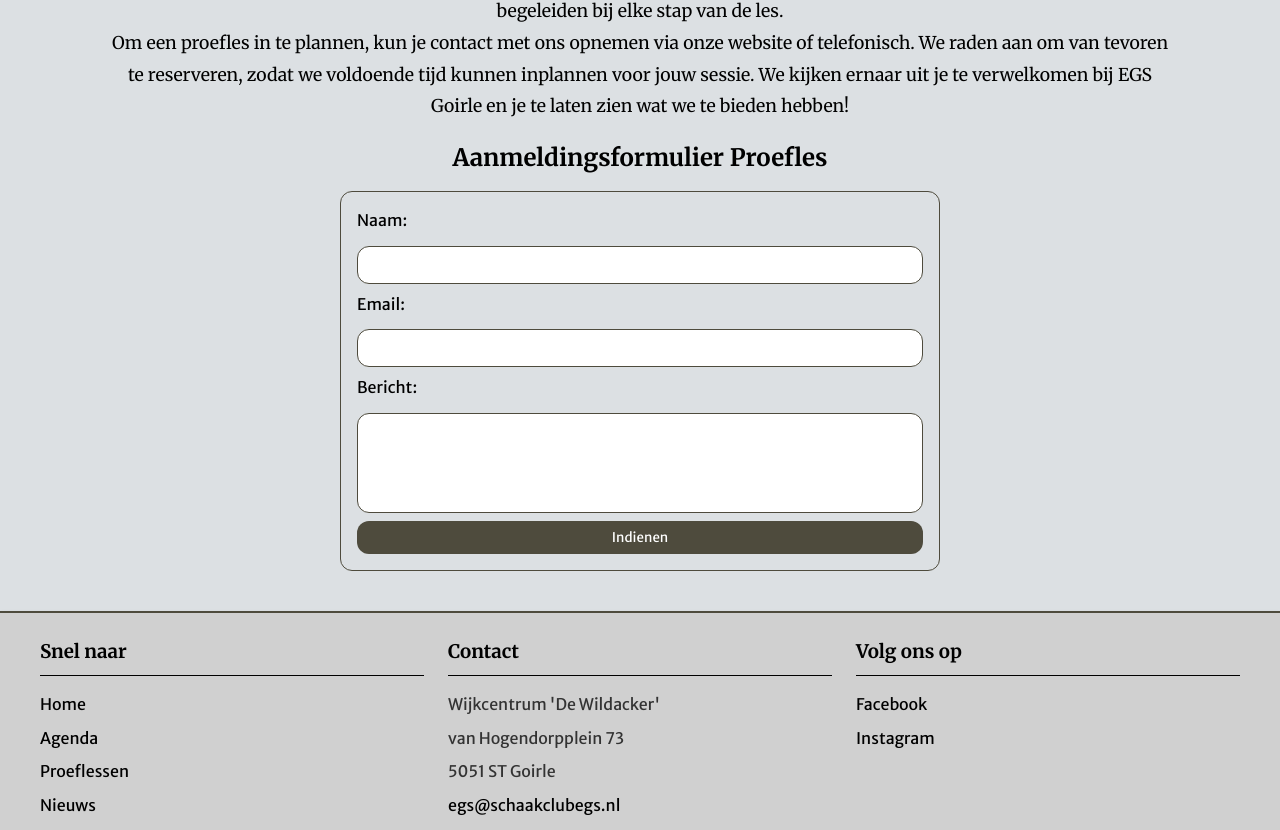
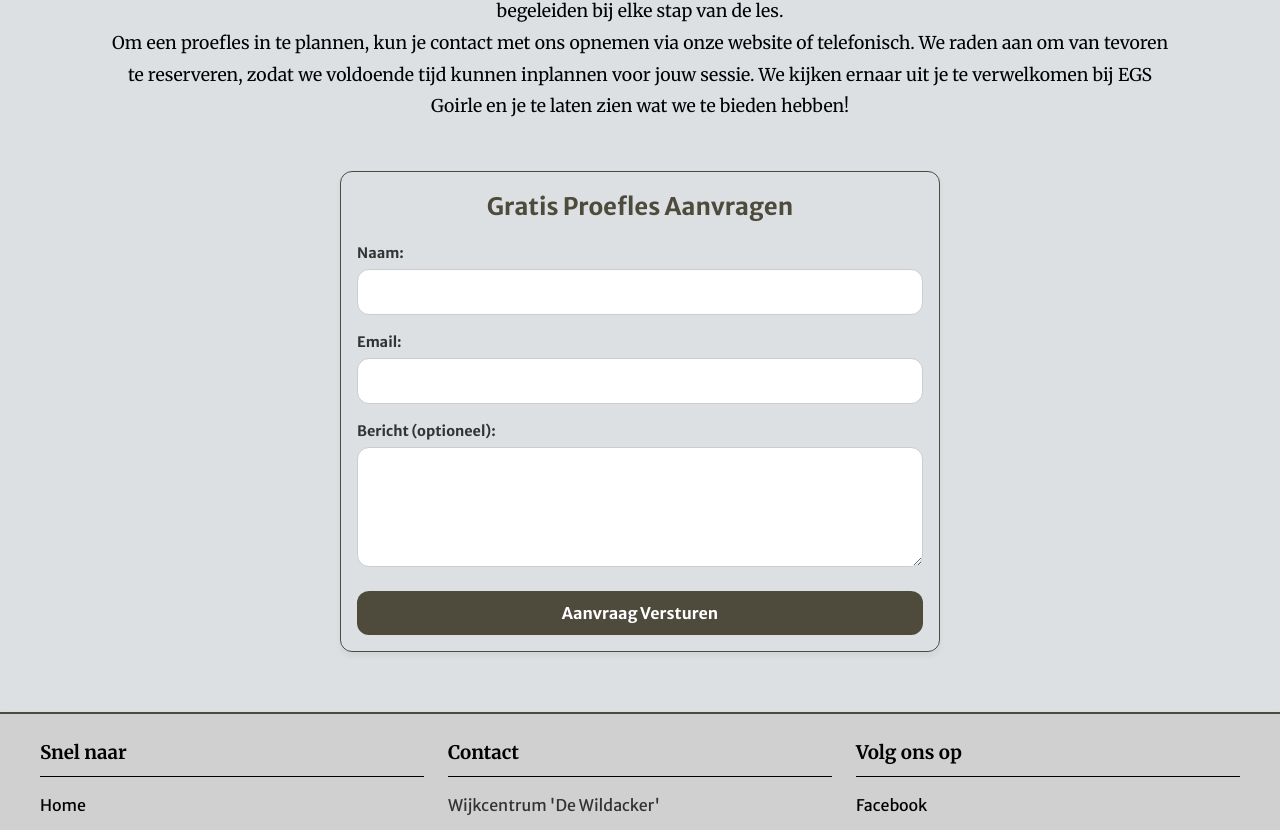
Before and after one commit to CodingDiederik/EGS-Website, a Next.js app: page /proefles in a window 1280 px wide. Shown: the part 678-1508 px from the top of the page. Built offline with nearby package versions, Linux system fonts and the light colour scheme; no server answers.

Commit message:
fix: update form (#27)

```diff
--- a/src/app/proefles/page.tsx
+++ b/src/app/proefles/page.tsx
@@ -33,7 +33,6 @@ export default function Proefles() {
               sessie. We kijken ernaar uit je te verwelkomen bij EGS Goirle en
               je te laten zien wat we te bieden hebben!
             </p>
-            <h3>Aanmeldingsformulier Proefles</h3>
           </>
         }
       />
--- a/src/components/proefles/ProeflesForm.module.css
+++ b/src/components/proefles/ProeflesForm.module.css
@@ -1,44 +1,118 @@
 .container {
   max-width: 600px;
-  margin: -50px auto 40px auto;
+  margin: 0px auto 60px auto;
   padding: var(--spacing-medium);
   background-color: var(--background-light);
   border: 1px solid var(--accent-primary);
   border-radius: var(--border-radius);
+  box-shadow: 0 4px 6px rgba(0, 0, 0, 0.05);
+}
+
+.heading {
+  margin-bottom: var(--spacing-medium);
+  text-align: center;
+  font-family: var(--font-secondary);
+  color: var(--accent-primary);
 }
 
 .form {
   display: flex;
   flex-direction: column;
-  gap: var(--spacing-small);
+  gap: var(--spacing-medium);
+}
+
+.fieldGroup {
+  display: flex;
+  flex-direction: column;
+  gap: 0.25rem;
 }
 
 .label {
   font-family: var(--font-secondary);
-  font-weight: 500;
-  margin-bottom: calc(var(--spacing-small) / 2);
+  font-weight: 600;
+  font-size: 0.9rem;
+  color: #333;
 }
 
 .input,
-.select,
 .textarea {
-  padding: var(--spacing-small);
-  border: 1px solid var(--accent-primary);
+  padding: 0.75rem;
+  border: 1px solid #ccc;
   border-radius: var(--border-radius);
   font-family: var(--font-primary);
   font-size: 1rem;
+  transition:
+    border-color 0.2s,
+    box-shadow 0.2s;
+  width: 100%;
+  box-sizing: border-box; /* Important for padding */
 }
 
+/* Focus State */
 .input:focus,
-.select:focus,
 .textarea:focus {
   outline: none;
   border-color: var(--accent-secondary);
-  box-shadow: 0 0 0 3px var(--accent-secondary-light);
+  box-shadow: 0 0 0 3px rgba(237, 211, 99, 0.1);
+}
+
+/* Error State for Inputs */
+.inputError {
+  border-color: #e53e3e !important;
+  background-color: #fff5f5;
+}
+
+.errorText {
+  color: #e53e3e;
+  font-size: 0.85rem;
+  margin-top: 0.25rem;
 }
 
 .textarea {
-  resize: none;
-  overflow: auto;
-  min-height: 100px;
+  resize: vertical;
+  min-height: 120px;
 }
+
+/* Button Styling */
+.submitButton {
+  margin-top: 0.5rem;
+  padding: 0.75rem 1.5rem;
+  background-color: var(--accent-primary);
+  color: white;
+  border: none;
+  border-radius: var(--border-radius);
+  font-size: 1rem;
+  font-weight: 600;
+  cursor: pointer;
+  transition: background-color 0.2s;
+}
+
+.submitButton:hover:not(:disabled) {
+  background-color: var(--accent-secondary);
+}
+
+.submitButton:disabled {
+  background-color: #ccc;
+  cursor: not-allowed;
+  opacity: 0.7;
+}
+
+/* Status Messages */
+.statusMessage {
+  padding: 0.75rem;
+  border-radius: var(--border-radius);
+  font-size: 0.9rem;
+  text-align: center;
+}
+
+.success {
+  background-color: #d1fae5; /* Light green */
+  color: #065f46; /* Dark green */
+  border: 1px solid #a7f3d0;
+}
+
+.error {
+  background-color: #fee2e2; /* Light red */
+  color: #991b1b; /* Dark red */
+  border: 1px solid #fecaca;
+}
--- a/src/components/proefles/ProeflesForm.tsx
+++ b/src/components/proefles/ProeflesForm.tsx
@@ -1,21 +1,138 @@
 'use client';
 import styles from './ProeflesForm.module.css';
+import { useState } from 'react';
 
 const ProeflesForm = () => {
+  const [status, setStatus] = useState<
+    'idle' | 'loading' | 'success' | 'error'
+  >('idle');
+  const [statusMessage, setStatusMessage] = useState<string>('');
+  const [fieldErrors, setFieldErrors] = useState<{ [key: string]: string }>({});
+
+  const validateForm = (formData: FormData) => {
+    const errors: { [key: string]: string } = {};
+    const name = formData.get('person-name') as string;
+    const email = formData.get('email') as string;
+
+    if (!name || name.trim().length < 2) {
+      errors['person-name'] = 'Voer a.u.b. een geldige naam in.';
+    }
+
+    const emailRegex = /^[a-zA-Z0-9._%+-]+@[a-zA-Z0-9.-]+\.[a-zA-Z]{2,}$/;
+    if (!email || !emailRegex.test(email)) {
+      errors['email'] = 'Voer a.u.b. een geldig emailadres in.';
+    }
+
+    return errors;
+  };
+
+  const handleSubmit = async (event: React.FormEvent<HTMLFormElement>) => {
+    event.preventDefault();
+
+    setFieldErrors({});
+    setStatus('loading');
+    setStatusMessage('');
+
+    const form = event.currentTarget;
+    const body = new FormData(form);
+
+    // 1. Client-side Validation
+    const validationErrors = validateForm(body);
+    if (Object.keys(validationErrors).length > 0) {
+      setFieldErrors(validationErrors);
+      setStatus('error');
+      setStatusMessage('Controleer de rood gemarkeerde velden.');
+      return;
+    }
+
+    // 2. Add Necessary Hidden Fields
+    body.append('_wpcf7_unit_tag', 'wpcf7-f78-p1-o1'); // CF7 Unit Tag
+
+    try {
+      const response = await fetch(form.action, {
+        method: form.method,
+        body: body,
+      });
+
+      if (!response.ok) {
+        throw new Error(`Server error: ${response.status}`);
+      }
+
+      const data = await response.json();
+
+      if (data.status === 'mail_sent') {
+        setStatus('success');
+        setStatusMessage('Bedankt! Uw aanvraag is succesvol verzonden.');
+        form.reset();
+      } else if (data.status === 'spam') {
+        setStatus('error');
+        setStatusMessage(
+          'Uw bericht is gemarkeerd als spam. Probeer het later opnieuw.',
+        );
+      } else if (data.status === 'validation_failed') {
+        setStatus('error');
+        setStatusMessage(data.message || 'Er zijn validatiefouten.');
+        if (data.invalid_fields) {
+          const serverErrors: { [key: string]: string } = {};
+          data.invalid_fields.forEach(
+            (field: { field: string; message: string }) => {
+              serverErrors[field.field] = field.message;
+            },
+          );
+          setFieldErrors(serverErrors);
+        }
+      } else {
+        setStatus('error');
+        setStatusMessage(
+          data.message || 'Er is iets misgegaan bij het verzenden.',
+        );
+      }
+    } catch (error) {
+      console.error(error);
+      setStatus('error');
+      setStatusMessage('Er is een technische fout opgetreden.');
+    }
+  };
+
   return (
     <div className={styles.container}>
-      <form className={styles.form}>
-        <label htmlFor="naam" className={styles.label}>
+      <h2 className={styles.heading}>Gratis Proefles Aanvragen</h2>
+
+      <form
+        className={styles.form}
+        action={
+          process.env.NEXT_PUBLIC_FORMS_URL ||
+          (() => {
+            throw new Error('FORMS_URL not defined');
+          })()
+        }
+        method="post"
+        onSubmit={handleSubmit}
+        noValidate
+      >
+        {/* NAME */}
+        <div className={styles.fieldGroup}>
+          <label htmlFor="person-name" className={styles.label}>
             Naam:
           </label>
           <input
             type="text"
-          id="naam"
-          name="naam"
-          required
-          className={styles.input}
+            id="person-name"
+            name="person-name"
+            className={`${styles.input} ${
+              fieldErrors['person-name'] ? styles.inputError : ''
+            }`}
+            disabled={status === 'loading'}
           />
+          {fieldErrors['person-name'] && (
+            <span className={styles.errorText}>
+              {fieldErrors['person-name']}
+            </span>
+          )}
+        </div>
 
+        {/* EMAIL */}
+        <div className={styles.fieldGroup}>
           <label htmlFor="email" className={styles.label}>
             Email:
           </label>
@@ -23,27 +140,55 @@ const ProeflesForm = () => {
             type="email"
             id="email"
             name="email"
-          required
-          className={styles.input}
+            className={`${styles.input} ${
+              fieldErrors['email'] ? styles.inputError : ''
+            }`}
+            disabled={status === 'loading'}
           />
+          {fieldErrors['email'] && (
+            <span
+              className={styles.errorText}
+              aria-describedby="Email is geen geldig formaat"
+            >
+              {fieldErrors['email']}
+            </span>
+          )}
+        </div>
 
-        <label htmlFor="bericht" className={styles.label}>
-          Bericht:
+        {/* MESSAGE */}
+        <div className={styles.fieldGroup}>
+          <label htmlFor="optional-message" className={styles.label}>
+            Bericht (optioneel):
           </label>
           <textarea
-          id="bericht"
-          name="bericht"
+            id="optional-message"
+            name="optional-message"
             rows={4}
             className={styles.textarea}
-          onInput={(e) => {
-            const el = e.currentTarget;
-            el.style.height = 'auto';
-            el.style.height = el.scrollHeight + 'px';
-          }}
+            disabled={status === 'loading'}
           ></textarea>
+        </div>
 
-        <button type="submit">Indienen</button>
-        {/* TODO, add handler */}
+        {/* STATUS & BUTTON */}
+        {statusMessage && (
+          <div
+            className={`${styles.statusMessage} ${
+              status === 'success' ? styles.success : styles.error
+            }`}
+          >
+            {statusMessage}
+          </div>
+        )}
+
+        <button
+          type="submit"
+          className={styles.submitButton}
+          disabled={status === 'loading'}
+        >
+          {status === 'loading'
+            ? 'Bezig met verzenden...'
+            : 'Aanvraag Versturen'}
+        </button>
       </form>
     </div>
   );
```
Lines whose indentation alone changed are shown as unchanged.
